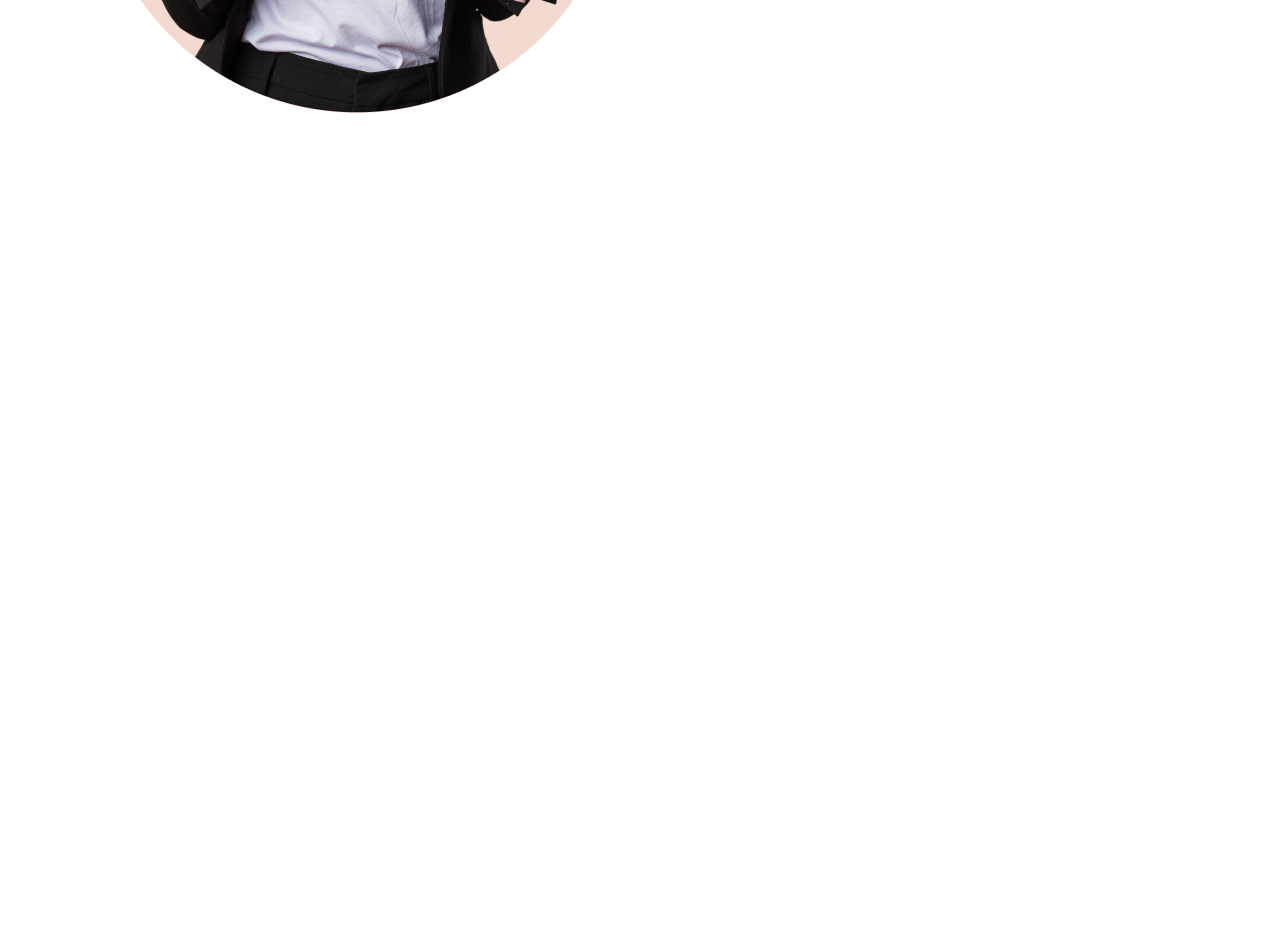
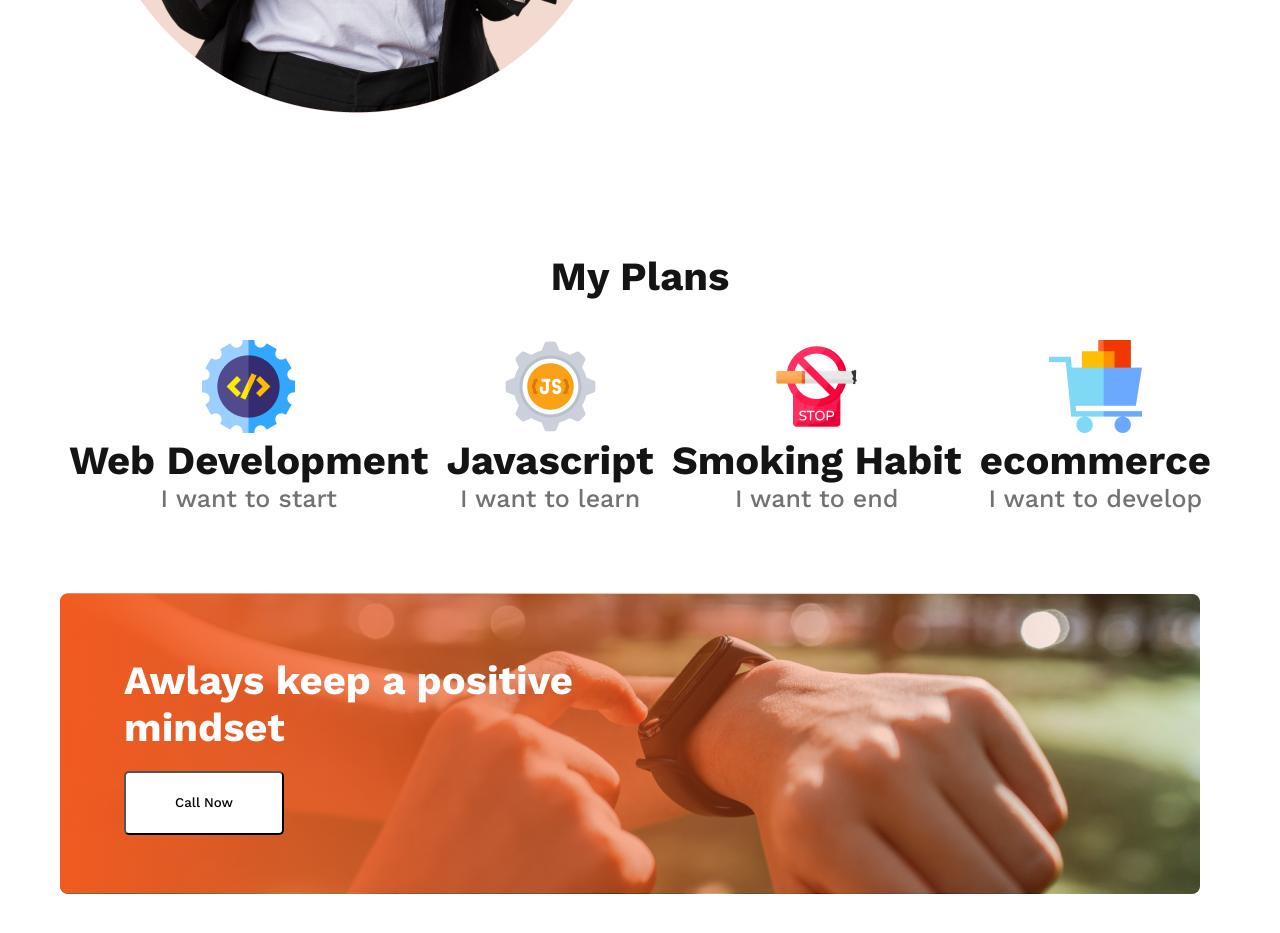
Before and after one commit to mdhanifbiswas27/new-me-hanif, a plain HTML site: page index.html in a window 1280 px wide. Shown: the part 1519-2452 px from the top of the page. Before the commit the page ends 1772 px from the top, so only its background shows below. Drawn offline with nearby package versions, Linux system fonts and the light colour scheme.

Commit message:
gradient-color part finish

```diff
--- a/index.html
+++ b/index.html
@@ -1,25 +1,30 @@
 <!DOCTYPE html>
 <html lang="en">
+
 <head>
     <meta charset="UTF-8">
     <meta name="viewport" content="width=device-width, initial-scale=1.0">
     <title>Document</title>
     <link rel="preconnect" href="https://fonts.googleapis.com">
     <link rel="preconnect" href="https://fonts.gstatic.com" crossorigin>
-<link href="https://fonts.googleapis.com/css2?family=Open+Sans:ital,wght@0,300;0,400;0,500;0,600;0,700;0,800;1,300;1,400;1,500;1,600;1,700;1,800&family=Work+Sans:ital,wght@0,100;0,200;0,300;0,500;0,600;0,700;0,800;0,900;1,100;1,200;1,300;1,400;1,500;1,600;1,700;1,800;1,900&display=swap" rel="stylesheet">
+    <link
+        href="https://fonts.googleapis.com/css2?family=Open+Sans:ital,wght@0,300;0,400;0,500;0,600;0,700;0,800;1,300;1,400;1,500;1,600;1,700;1,800&family=Work+Sans:ital,wght@0,100;0,200;0,300;0,500;0,600;0,700;0,800;0,900;1,100;1,200;1,300;1,400;1,500;1,600;1,700;1,800;1,900&display=swap"
+        rel="stylesheet">
     <link rel="stylesheet" href="styles/style.css">
 
     <link rel="stylesheet" href="https://cdnjs.cloudflare.com/ajax/libs/font-awesome/6.4.0/css/all.min.css">
 
 </head>
+
 <body>
     <header class="header">
         <div class="banner">
             <div class="banner-left"></div>
             <div class="banner-right">
                 <h1 class="banner-heading">All Thinks Are Possible If You believe</h1>
-            <p class="banner-description">There are many variations of passages of Lorem Ipsum available, but the majority have suffered alteration in some form, by injected humour, or randomised words</p>
-            <button class="banner-button" >Contact Us</button>
+                <p class="banner-description">There are many variations of passages of Lorem Ipsum available, but the
+                    majority have suffered alteration in some form, by injected humour, or randomised words</p>
+                <button class="banner-button">Contact Us</button>
             </div>
         </div>
     </header>
@@ -34,7 +39,9 @@
 
             <div class="information-section">
                 <h1 class="section-title">My failures of previous year</h1>
-                <p class="section-description">Contrary to popular belief, Lorem Ipsum is not simply random text. It has roots in a piece of classical Latin literature from 45 BC, making it over 2000 years old. Richard McClintock.</p>
+                <p class="section-description">Contrary to popular belief, Lorem Ipsum is not simply random text. It has
+                    roots in a piece of classical Latin literature from 45 BC, making it over 2000 years old. Richard
+                    McClintock.</p>
                 <ul>
                     <li> <i class="fa-solid fa-check"></i> Contrary to popular belief, is not simply.</li>
                     <li> <i class="fa-solid fa-check"></i> Contrary to popular belief.</li>
@@ -48,15 +55,49 @@
         </div>
 
         <div class="my-plan">
+            <h2>My Plans</h2>
             <div class="plan-container">
+                <div class="plan-items">
+                    <img src="./images/icons/web.png" alt="" class="plan-photo">
+                    <h2 class="plan-title">Web Development</h2>
+                    <p class="plan-details">I want to start</p>
+                </div>
 
+                <div class="plan-items">
+                    <img src="./images/icons/js.png" alt="" class="plan-photo">
+                    <h2 class="plan-title">Javascript</h2>
+                    <p class="plan-details">I want to learn</p>
+                </div>
+
+                <div class="plan-items">
+                    <img src="./images/icons/smoke.png" alt="" class="plan-photo">
+                    <h2 class="plan-title">Smoking Habit</h2>
+                    <p class="plan-details">I want to end</p>
+                </div>
+
+                <div class="plan-items">
+                    <img src="./images/icons/ecom.png" alt="" class="plan-photo">
+                    <h2 class="plan-title">ecommerce</h2>
+                    <p class="plan-details">I want to develop</p>
+                </div>
             </div>
         </div>
 
-
+        <div class="jhamela">
+            <div class="shadoe-images">
+                <div class="images-watch"><img src="./images/watch.png" alt=""></div>
+                <div class="gradient-color"><img src="./images/gradient2.png" alt=""></div>
+                <div class="lekha-shob">
+                    <h1 class="gorir-lekha">Awlays keep a positive mindset</h1>
+                    <button class="gorir-btn">Call Now</button>
+                </div>
+            </div>
+        </div>
     </main>
     <footer>
+
     </footer>
 
 </body>
+
 </html>
--- a/styles/style.css
+++ b/styles/style.css
@@ -134,4 +134,81 @@ header {
     height: 24px;
     color: #16D887;
 }
+
 /* My plan style */
+.my-plan {
+    width: 1160px;
+    margin: auto;
+    text-align: center;
+}
+
+.plan-container {
+    display: flex;
+    justify-content: space-around;
+    margin: 40px auto;
+}
+
+.my-plan h2 {
+    color: #151414;
+    font-size: 40px;
+    font-weight: 700;
+}
+
+.plan-photo {
+    width: 92.958px;
+    height: 92.958px;
+}
+
+.plan-title {
+    color: #151414;
+    text-align: center;
+    font-size: 30px;
+    font-weight: 700;
+}
+
+.plan-details {
+    color: #737272;
+    text-align: center;
+    font-size: 25px;
+    font-weight: 500;
+}
+
+/* wathch */
+
+.jhamela {
+    width: 1160px;
+    margin: 80px auto;
+}
+
+.shadoe-images {
+    display: flex;
+    position: relative;
+}
+
+.images-watch {}
+
+.gradient-color {
+    position: absolute;
+}
+
+.lekha-shob {
+    position: absolute;
+    padding: 64px;
+}
+
+.gorir-lekha {
+    width: 459px;
+    color: #FFF;
+    font-size: 40px;
+    font-weight: 700;
+    margin-bottom: 20px;
+}
+
+.gorir-btn {
+    width: 160px;
+    height: 64px;
+    border-radius: 5px;
+    background: #FFF;
+}
+
+/* footer section */
```
Lines whose indentation alone changed are shown as unchanged.
